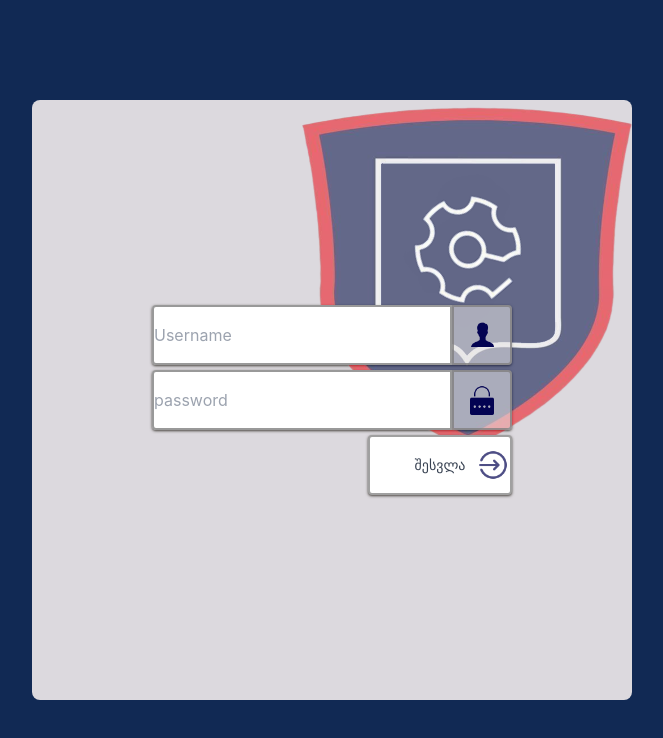
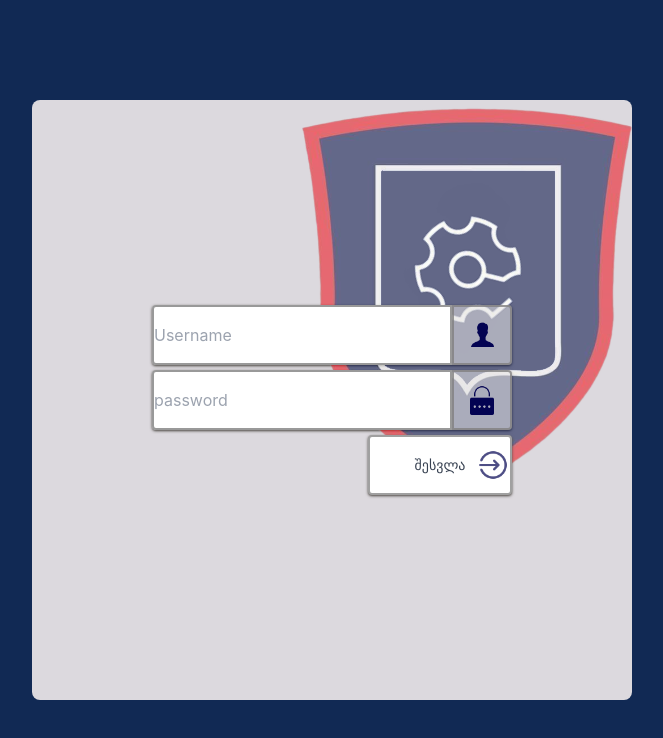
Before and after one commit to DarkSidedMangoose/Tofura--Project--Front, a React (Create React App) app: page / in a window 1280 px wide. Shown: the top 738 px of the page, without its empty margins (308-971 px from the left). Built offline with nearby package versions, Linux system fonts and the light colour scheme.

Commit message:
fix logo

```diff
--- a/src/components/login/LoginLogo.css
+++ b/src/components/login/LoginLogo.css
@@ -1,6 +1,6 @@
 .MainLogo {
   width: 330px;
-  height: 350px;
+  height: 390px;
   opacity: 0.6;
 }
 .MainMovedLogo {
@@ -12,7 +12,7 @@
 .MainLogoDiv {
   z-index: 1;
   width: 330px;
-  height: 350px;
+  height: 390px;
   display: flex;
   justify-content: center;
   align-items: center;
```
